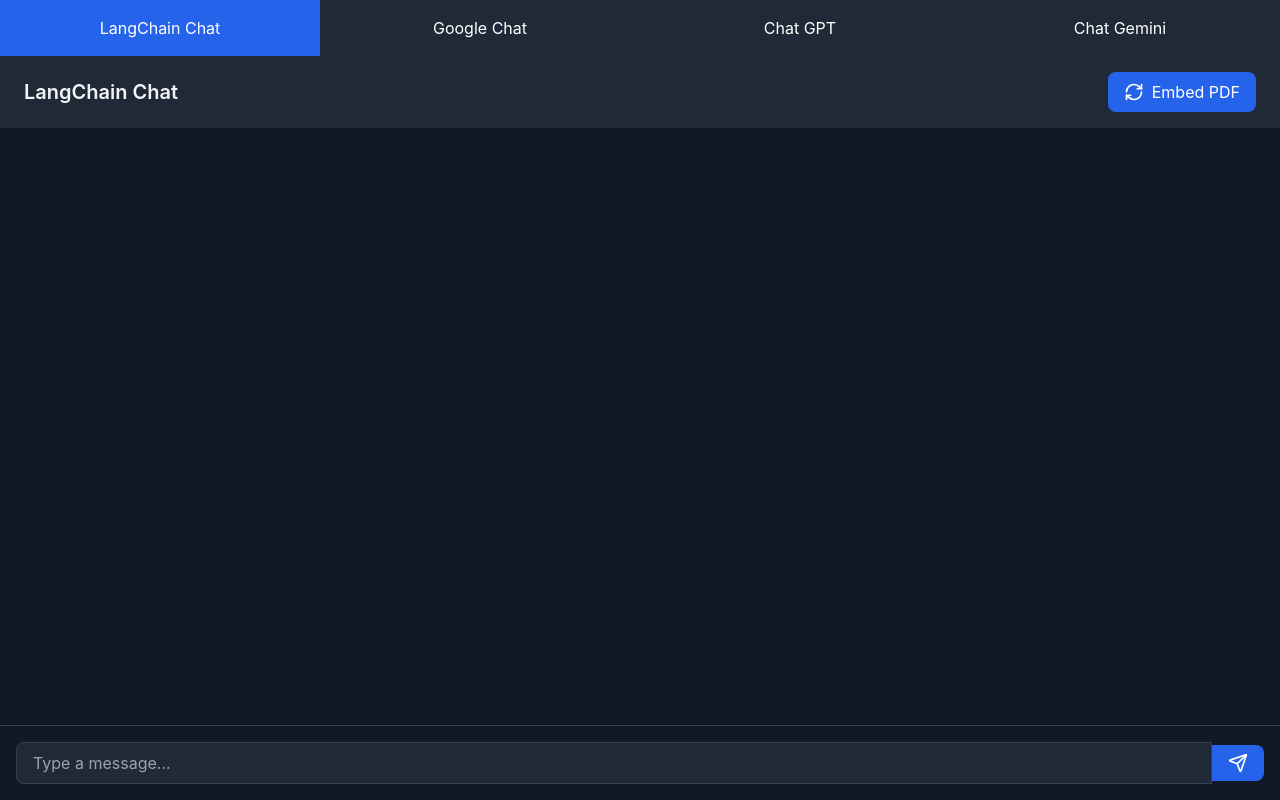
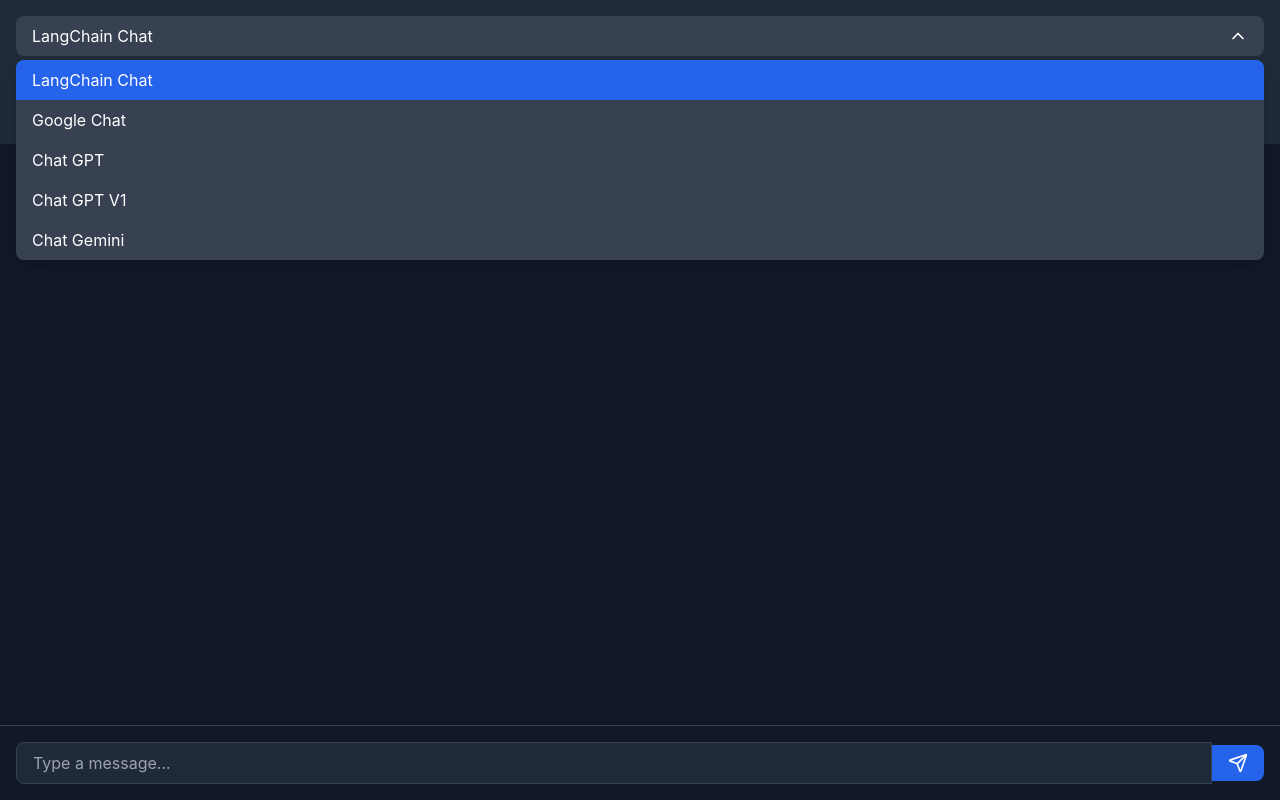
Before and after one commit to kihyun1998/pdf-rag-web, a React (Create React App) app: page / in a window 1280 px wide. Both pictures are taken after a click on the button "LangChain Chat". Built offline with nearby package versions, Linux system fonts and the light colour scheme.

Commit message:
update web

```diff
--- a/src/App.js
+++ b/src/App.js
@@ -1,47 +1,73 @@
 import React, { useState } from "react";
 import Chat from "./Chat";
+import { ChevronDown } from "lucide-react";
 
-function App() {
-  const [activeTab, setActiveTab] = useState("langchain"); // 기본값은 langchain
+const App = () => {
+  const [activeChat, setActiveChat] = useState("langchain");
+  const [isOpen, setIsOpen] = useState(false);
 
-  const tabs = [
+  const chats = [
     { id: "langchain", title: "LangChain Chat", endpoint: "/chat" },
     { id: "google", title: "Google Chat", endpoint: "/chat-google" },
     { id: "gpt", title: "Chat GPT", endpoint: "/chat-gpt" },
+    { id: "gptv1", title: "Chat GPT V1", endpoint: "/chat-gpt-v1" },
     { id: "gemini", title: "Chat Gemini", endpoint: "/chat-gemini" },
-    // { id: "korean", title: "Korean Chat", endpoint: "/chat-korean" },
   ];
 
+  const activeOption = chats.find((chat) => chat.id === activeChat);
+
   return (
-    <div className="w-full h-screen flex flex-col">
-      {/* Tab Bar */}
-      <div className="flex bg-gray-800 text-white">
-        {tabs.map((tab) => (
+    <div className="w-full h-screen flex flex-col bg-gray-900">
+      {/* Dropdown Container */}
+      <div className="bg-gray-800 p-4">
+        <div className="relative">
           <button
-            key={tab.id}
-            onClick={() => setActiveTab(tab.id)}
-            className={`flex-1 py-4 text-center transition-colors ${
-              activeTab === tab.id ? "bg-blue-600" : "hover:bg-gray-700"
-            }`}
+            onClick={() => setIsOpen(!isOpen)}
+            className="w-full flex items-center justify-between bg-gray-700 text-white px-4 py-2 rounded-lg hover:bg-gray-600 transition-colors"
           >
-            {tab.title}
+            <span>{activeOption?.title}</span>
+            <ChevronDown
+              className={`transform transition-transform ${
+                isOpen ? "rotate-180" : ""
+              }`}
+              size={20}
+            />
           </button>
-        ))}
+
+          {isOpen && (
+            <div className="absolute top-full left-0 right-0 mt-1 bg-gray-700 rounded-lg overflow-hidden shadow-lg z-10">
+              {chats.map((chat) => (
+                <button
+                  key={chat.id}
+                  onClick={() => {
+                    setActiveChat(chat.id);
+                    setIsOpen(false);
+                  }}
+                  className={`w-full px-4 py-2 text-left text-white hover:bg-gray-600 transition-colors ${
+                    activeChat === chat.id ? "bg-blue-600" : ""
+                  }`}
+                >
+                  {chat.title}
+                </button>
+              ))}
+            </div>
+          )}
+        </div>
       </div>
 
       {/* Chat Container */}
       <div className="flex-1">
-        {tabs.map((tab) => (
+        {chats.map((chat) => (
           <div
-            key={tab.id}
-            className={`h-full ${activeTab === tab.id ? "block" : "hidden"}`}
+            key={chat.id}
+            className={`h-full ${activeChat === chat.id ? "block" : "hidden"}`}
           >
-            <Chat endpoint={tab.endpoint} title={tab.title} />
+            <Chat endpoint={chat.endpoint} title={chat.title} />
           </div>
         ))}
       </div>
     </div>
   );
-}
+};
 
 export default App;
--- a/src/Chat.js
+++ b/src/Chat.js
@@ -36,6 +36,9 @@
           break;
         case "Chat Gemini":
           embedEndpoint = "/pdf/embed/gemini";
+          break;
+        case "Chat GPT V1":
+          embedEndpoint = "/pdf/embed/gpt/v1";
           break;
         default:
           embedEndpoint = "/pdf/embed/google";
```
